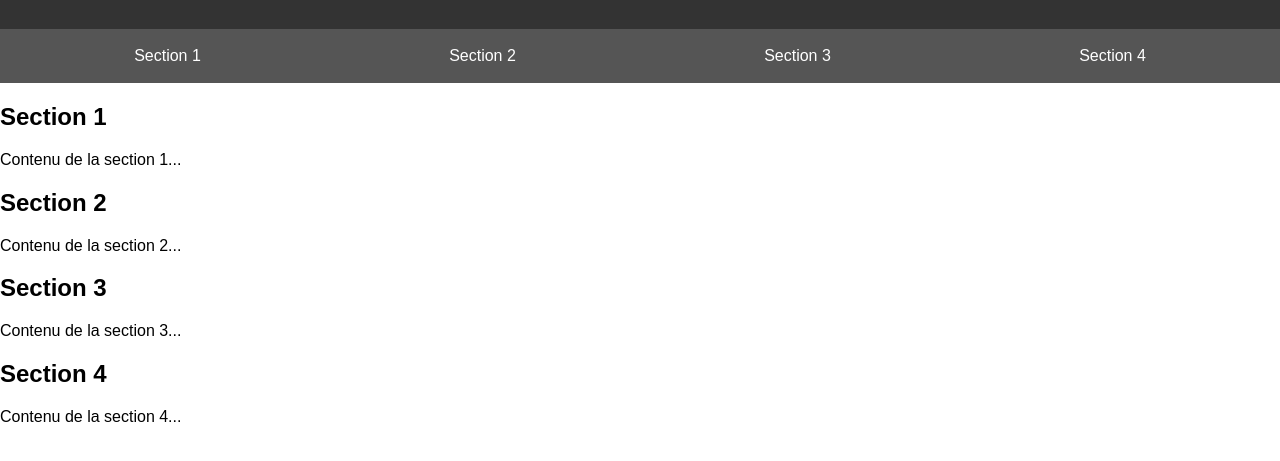
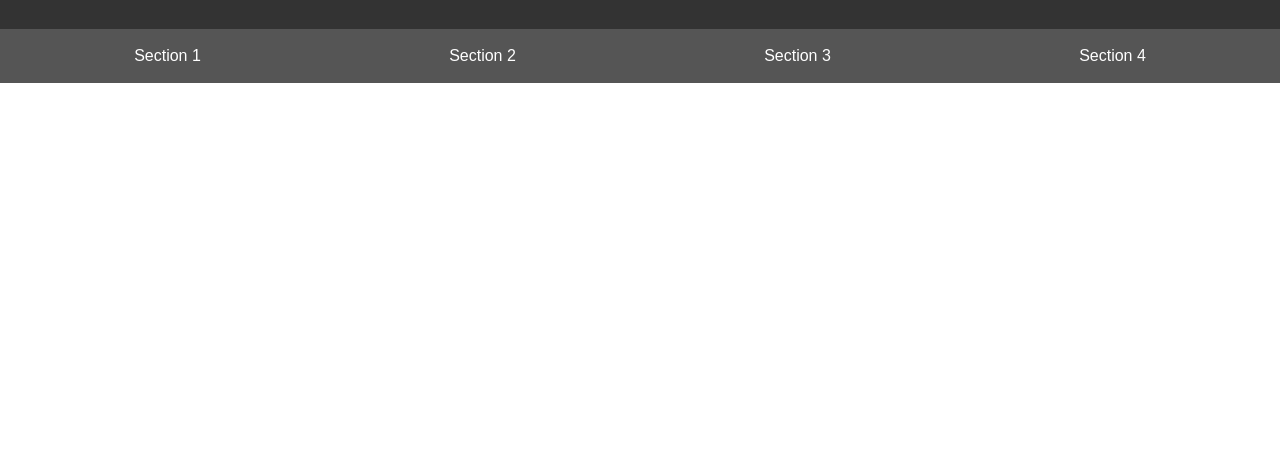
Before and after one commit to Marcel-Bautista-Kuljevan/Exercice2, a plain HTML site: page index.html in a window 1280 px wide. Shown: the part 71-532 px from the top of the page. Drawn offline with Linux system fonts and the light colour scheme.

Commit message:
Update index.html

```diff
--- a/index.html
+++ b/index.html
@@ -45,31 +45,11 @@
     </header>
 
     <nav>
-        <a href="#section1">Section 1</a>
-        <a href="#section2">Section 2</a>
-        <a href="#section3">Section 3</a>
-        <a href="#section4">Section 4</a>
+        <a href="page1.html">Section 1</a>
+        <a href="page2.html">Section 2</a>
+        <a href="page3.html">Section 3</a>
+        <a href="page4.html">Section 4</a>
     </nav>
-
-    <section id="section1">
-        <h2>Section 1</h2>
-        <p>Contenu de la section 1...</p>
-    </section>
-
-    <section id="section2">
-        <h2>Section 2</h2>
-        <p>Contenu de la section 2...</p>
-    </section>
-
-    <section id="section3">
-        <h2>Section 3</h2>
-        <p>Contenu de la section 3...</p>
-    </section>
-
-    <section id="section4">
-        <h2>Section 4</h2>
-        <p>Contenu de la section 4...</p>
-    </section>
 
 </body>
 </html>
```
